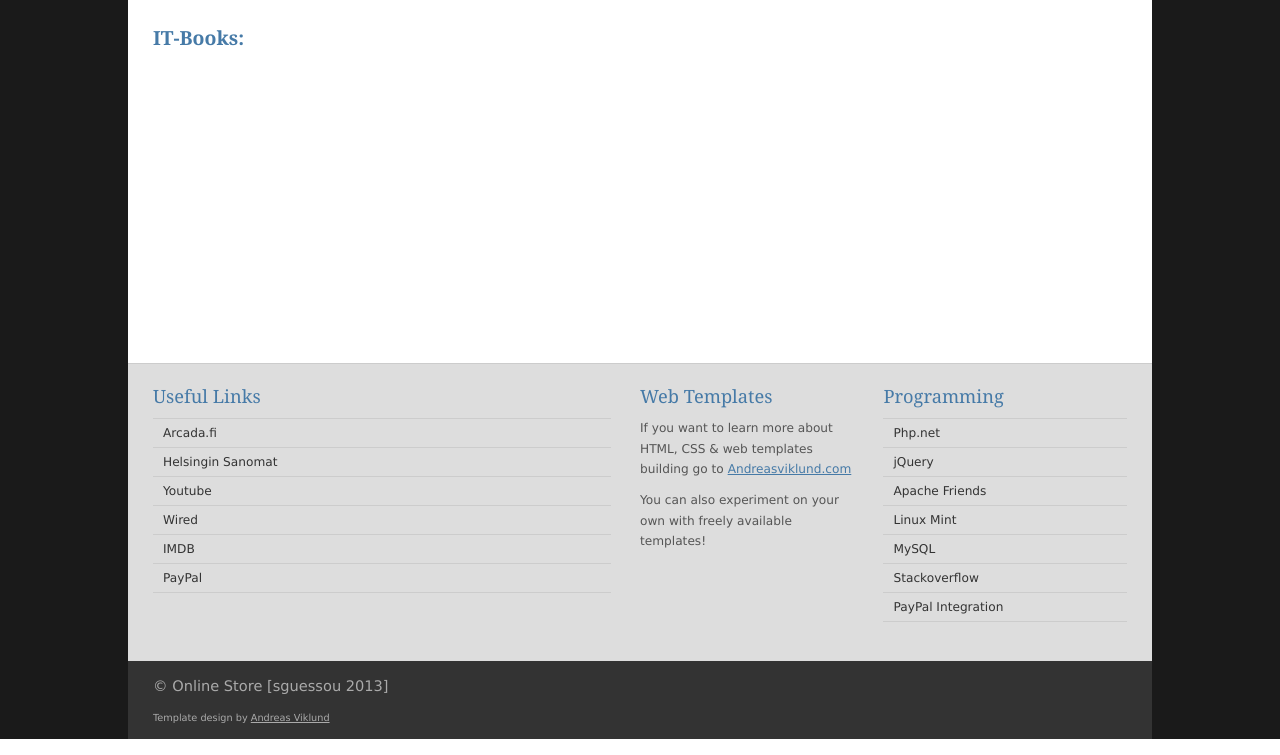
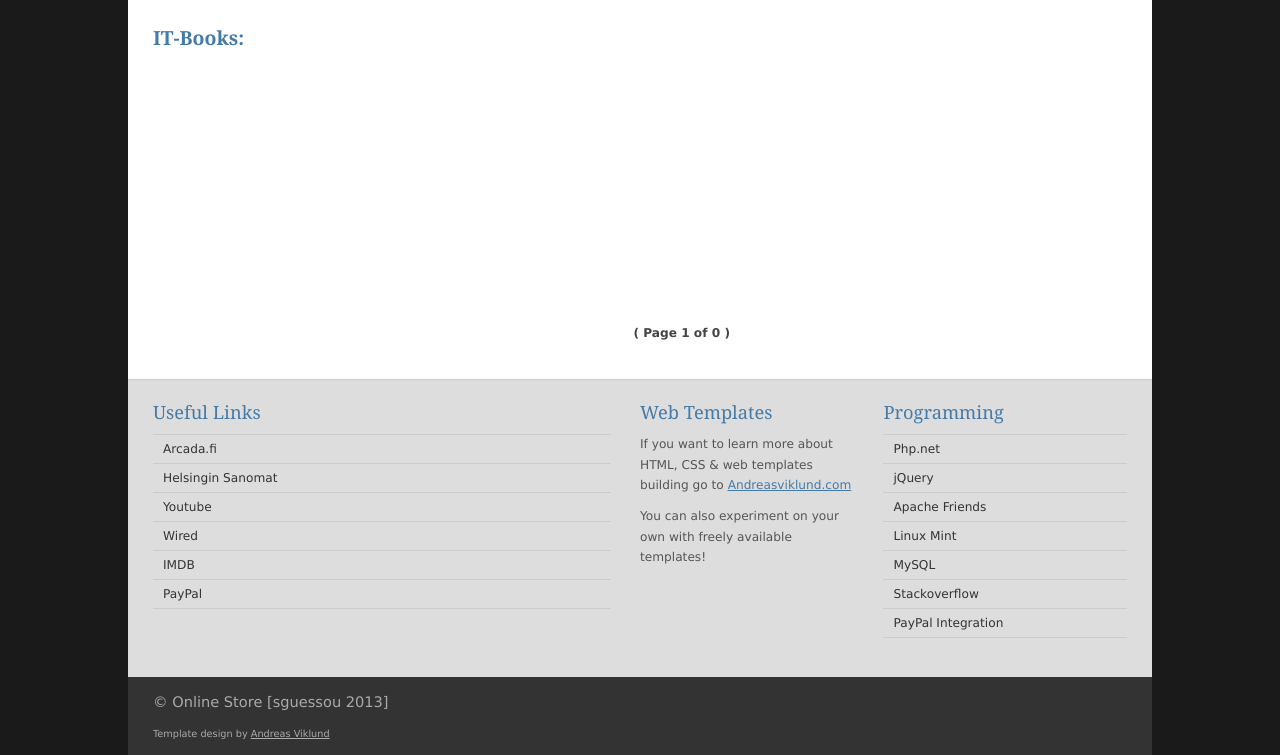
Before and after one commit to sguessou/Arcada-project, a PHP site: page /index.php?controller=books&flag=begin in a window 1280 px wide. Shown: the part 322-1077 px from the top of the page. Run offline with PHP 8.4, Linux system fonts and the light colour scheme; data that the repository does not hold is empty.

Commit message:
Section books view is almost ready, worked on some bugs and added a png pic for the cart...

```diff
--- a/App/View/books/index.php.html
+++ b/App/View/books/index.php.html
@@ -76,6 +76,7 @@
    <h3><strong>IT-Books:</strong></h3>
 
 	<div class="wrapper-book">
+
 		<ul class="gallery">
 		  <table width="100%" align="center">
 		   <tbody>
@@ -100,29 +101,27 @@
 			</table>
 		</ul>
 
-	<table>
-	<tr width="60%">
-	<td>
 
+	 <div style="width: 100%; margin-top: 20px; text-align: center;">
         <?php
-        $last = $totalRows / $PAGE_SIZE;
-			if($totalRows % $PAGE_SIZE) { $last += 1; }
-			$str = '&nbsp;&nbsp;( '.$first.' of '.(int)$last.' ) ';
+
         if ( $start > 0 )
         {
-           echo '<td><a class="prev_entry" href="'.$path.'/index.php?controller=Books&action=index&start='.max( $start - $PAGE_SIZE, 0 ).'&first='.max( $first - 1, 1 ).'">Previous page</a><td>';
+           echo '<a href="'.$path.'/index.php?controller=Books&action=index&start='.max( $start - $PAGE_SIZE, 0 ).'&first='.max( $first - 1, 1 ).'"><strong>Previous Page</strong></a>';
         }
-        echo '&nbsp;';
+        echo '&nbsp;&nbsp;&nbsp;';
       if ( $start + $PAGE_SIZE < $totalRows )
       {
-        echo '<td><a class="next_entry" href="'.$path.'/index.php?controller=Books&action=index&start='.min( $start + $PAGE_SIZE, $totalRows ).'&first='.min( $first + 1, ($totalRows / $PAGE_SIZE) + 1 ).'">Next Page'.$str.'</a></td>';
+        echo '<a href="'.$path.'/index.php?controller=Books&action=index&start='.min( $start + $PAGE_SIZE, $totalRows ).'&first='.min( $first + 1, ($totalRows / $PAGE_SIZE) + 1 ).'"><strong>Next Page</strong></a>';
       }
-
-        echo '</tr></table>';
+		$last = $totalRows / $PAGE_SIZE;
+			if($totalRows % $PAGE_SIZE) { $last += 1; }
+			echo '&nbsp;&nbsp;<strong>( Page '.$first.' of '.(int)$last.' )</strong>';
+        echo '</div>';
         ?>
 
-	</div>
 
 
+   </div>
    <div class="clear">&nbsp;</div>
 </div>
--- a/css/variant-multi.css
+++ b/css/variant-multi.css
@@ -274,8 +274,8 @@ h1.cart_header {
 	margin-bottom:10px;
 	margin-right: 20px;
 	margin-left: 0;
-  padding: 1em 0 1em 100px;
-  background-image: url(./images/shopping-cart62.png);
+  padding: 1em 0 1em 60px;
+  background-image: url(./images/shopping_basket.png);
   background-repeat: no-repeat;
   background-position: left center;
 }
@@ -459,6 +459,7 @@ a.proceed:link, a.proceed:visited {
 a.next_entry:link, a.next_entry:visited {
   display: block;
   padding: 0.3em 20px 0.3em 150px;
+  height: 40px;
   text-align: center;
   margin-left: 90px;
   color: #666;
@@ -472,6 +473,7 @@ a.next_entry:link, a.next_entry:visited {
 a.prev_entry:link, a.prev_entry:visited {
   display: block;
   padding: 0.3em 120px 0.3em 0;
+  height: 40px;
   text-align: center;
   margin-left: 100px;
   color: #666;
```
